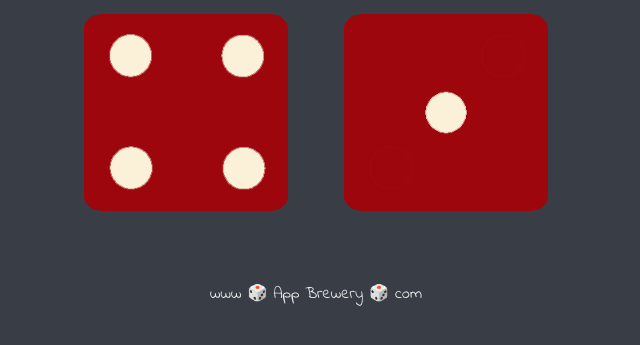
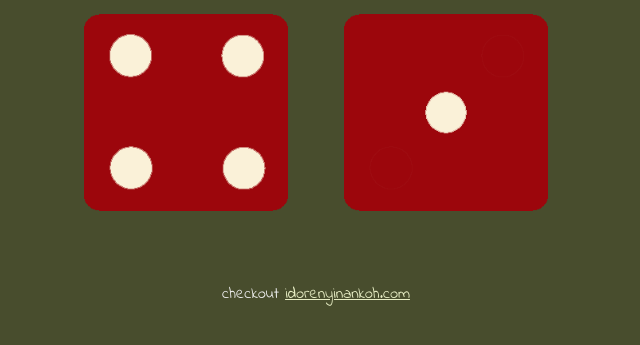
Before and after one commit to idorenyinankoh/dice-game, a plain HTML site: page index.html in a window 1280 px wide. Shown: the part 321-666 px from the top of the page, without its empty margins (324-964 px from the left). Drawn offline with Linux system fonts and the light colour scheme.

Commit message:
bk-grd col change

```diff
--- a/index.css
+++ b/index.css
@@ -10,7 +10,11 @@
 }
 
 body {
-    background-color: #393E46;
+    background-color: #484d2d;
+}
+
+a {
+    color: #e7edc4;
 }
 
 h1 {
--- a/index.html
+++ b/index.html
@@ -28,7 +28,7 @@
 </body>
 
 <footer>
-    www 🎲 App Brewery 🎲 com
+    checkout <a href="https://idorenyinankoh.github.io/me/"> idorenyinankoh.com</a>
 </footer>
 
 </html>
```
